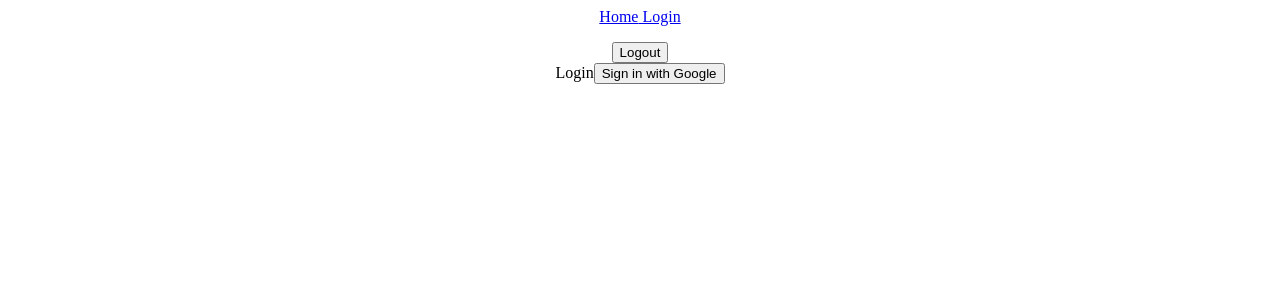
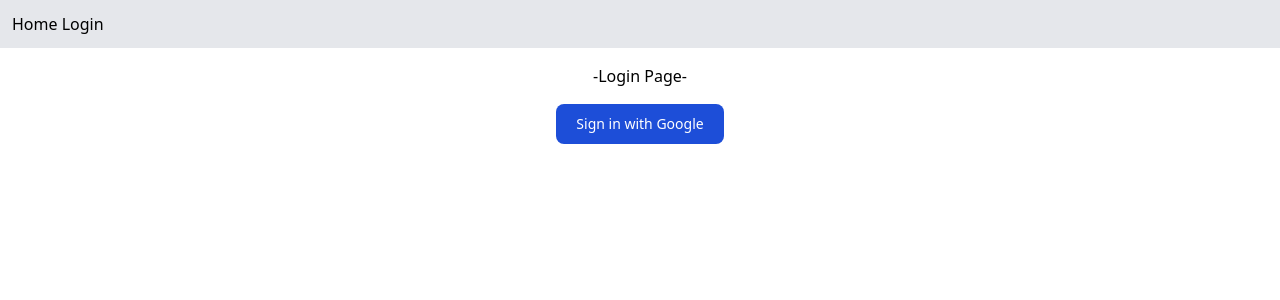
Before and after one commit to dcaltekin/socialmedia-project, a React (Create React App) app: page /login in a window 1280 px wide. Shown: the top 300 px of the page. Built offline with nearby package versions, Linux system fonts and the light colour scheme; no server answers.

Commit message:
tailwind-and-auth-control-added

```diff
--- a/package.json
+++ b/package.json
@@ -42,5 +42,10 @@
       "last 1 firefox version",
       "last 1 safari version"
     ]
+  },
+  "devDependencies": {
+    "autoprefixer": "^10.4.12",
+    "postcss": "^8.4.16",
+    "tailwindcss": "^3.1.8"
   }
 }
--- /dev/null
+++ b/postcss.config.js
@@ -0,0 +1,6 @@
+module.exports = {
+  plugins: {
+    tailwindcss: {},
+    autoprefixer: {},
+  },
+}
--- a/src/App.css
+++ b/src/App.css
@@ -1,38 +1,9 @@
-.App {
-  text-align: center;
+@tailwind base;
+@tailwind components;
+@tailwind utilities;
+
+body {
+  padding: 0;
+  margin: 0;
+  box-sizing: border-box;
 }
-
-.App-logo {
-  height: 40vmin;
-  pointer-events: none;
-}
-
-@media (prefers-reduced-motion: no-preference) {
-  .App-logo {
-    animation: App-logo-spin infinite 20s linear;
-  }
-}
-
-.App-header {
-  background-color: #282c34;
-  min-height: 100vh;
-  display: flex;
-  flex-direction: column;
-  align-items: center;
-  justify-content: center;
-  font-size: calc(10px + 2vmin);
-  color: white;
-}
-
-.App-link {
-  color: #61dafb;
-}
-
-@keyframes App-logo-spin {
-  from {
-    transform: rotate(0deg);
-  }
-  to {
-    transform: rotate(360deg);
-  }
-}
--- a/src/App.tsx
+++ b/src/App.tsx
@@ -7,7 +7,7 @@ import Navbar from "./components/Navbar";
 
 function App() {
   return (
-    <div className="App">
+    <div>
       {" "}
       <BrowserRouter>
         <Navbar />
--- a/src/components/Navbar.tsx
+++ b/src/components/Navbar.tsx
@@ -11,13 +11,27 @@ function Navbar() {
     await signOut(auth);
   };
   return (
-    <div>
-      <Link to="/"> Home</Link>
-      <Link to="/login"> Login</Link>
-      <div>
-        <p>{user?.displayName}</p>
-        <img src={user?.photoURL || ""} />
-        <button onClick={logOut}>Logout</button>
+    <div className="bg-gray-200">
+      <div className="flex justify-between items-center container mx-auto gap-x-2 p-3">
+        <div className="links">
+          <Link to="/"> Home</Link>
+          <Link to="/login"> Login</Link>
+        </div>
+
+        <div className="flex items-center gap-x-4">
+          {user && (
+            <>
+              <span>{user?.displayName}</span>
+              <img className="rounded-full h-14" src={user?.photoURL || ""} />
+              <button
+                className="text-white bg-blue-700 hover:bg-blue-800 focus:ring-4 focus:outline-none focus:ring-blue-300 font-medium rounded-lg text-sm px-5 py-2.5 text-center"
+                onClick={logOut}
+              >
+                Logout
+              </button>
+            </>
+          )}
+        </div>
       </div>
     </div>
   );
--- a/src/pages/Home.tsx
+++ b/src/pages/Home.tsx
@@ -1,7 +1,14 @@
 import React from "react";
+import { useAuthState } from "react-firebase-hooks/auth";
+import { auth } from "../config/firebase";
 
 function Home() {
-  return <div>home</div>;
+  const [user] = useAuthState(auth);
+  return (
+    <div className="text-center mt-4">
+      {user ? <div>Welcome {user?.displayName}</div> : <div>Home Page</div>}
+    </div>
+  );
 }
 
 export default Home;
--- a/src/pages/Login.tsx
+++ b/src/pages/Login.tsx
@@ -2,7 +2,9 @@ import React from "react";
 import { auth, provider } from "../config/firebase";
 import { signInWithPopup } from "firebase/auth";
 import { useNavigate } from "react-router-dom";
+import { useAuthState } from "react-firebase-hooks/auth";
 function Login() {
+  const [user] = useAuthState(auth);
   const navigate = useNavigate();
   const signIn = async () => {
     const result = await signInWithPopup(auth, provider);
@@ -10,9 +12,18 @@ function Login() {
     navigate("/");
   };
   return (
-    <div>
-      Login
-      <button onClick={signIn}>Sign in with Google</button>
+    <div className="mt-4 text-center">
+      <h2>-Login Page-</h2>
+      {user ? (
+        <p>{user?.displayName}</p>
+      ) : (
+        <button
+          className="mt-4 text-white bg-blue-700 hover:bg-blue-800 focus:ring-4 focus:outline-none focus:ring-blue-300 font-medium rounded-lg text-sm px-5 py-2.5 text-center"
+          onClick={signIn}
+        >
+          Sign in with Google
+        </button>
+      )}
     </div>
   );
 }
--- /dev/null
+++ b/tailwind.config.js
@@ -0,0 +1,18 @@
+/** @type {import('tailwindcss').Config} */
+module.exports = {
+  content: ["./src/**/*.{js,jsx,ts,tsx}"],
+  theme: {
+    extend: {
+      container: {
+        padding: {
+          DEFAULT: "1rem",
+          sm: "2rem",
+          lg: "4rem",
+          xl: "5rem",
+          "2xl": "6rem",
+        },
+      },
+    },
+  },
+  plugins: [],
+};
```
Also changed, not shown: 1 other file (tests, documents, lock files or other folders).
